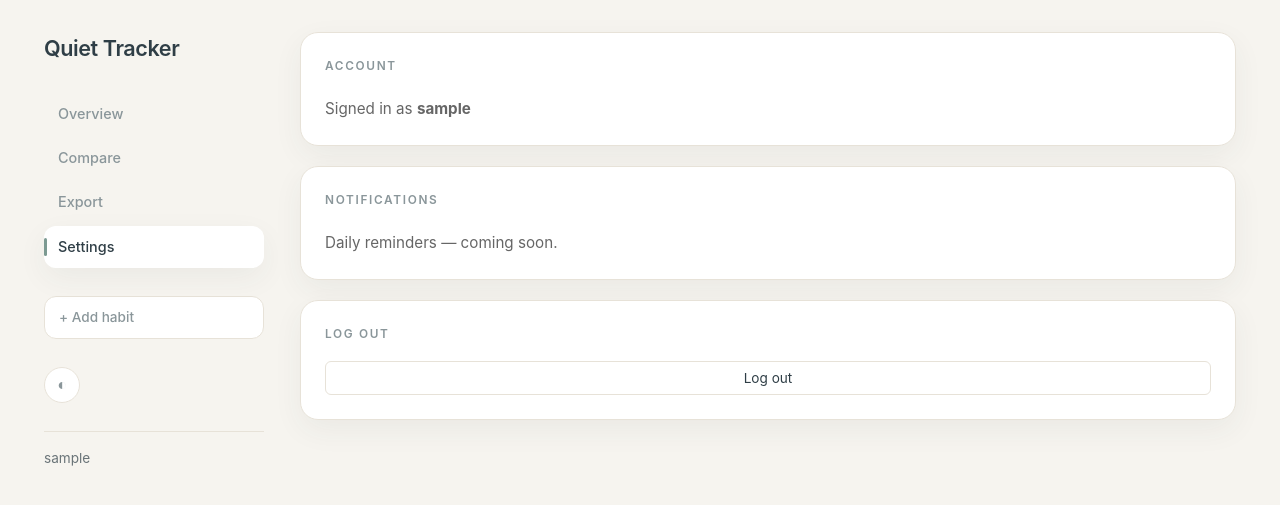
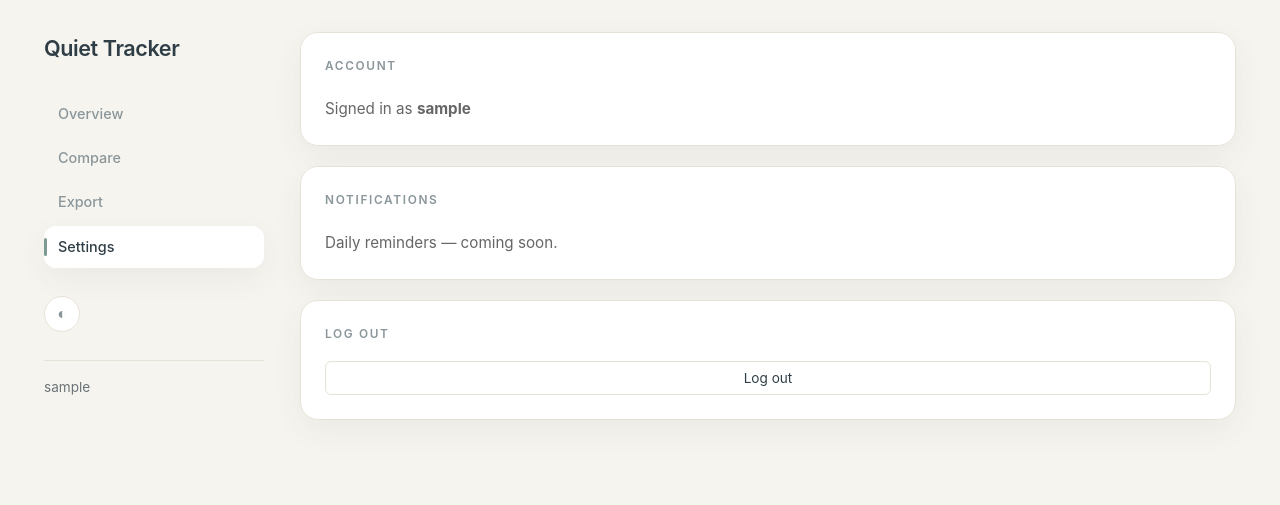
Before and after one commit to MelekBA/Quiet-tracker, a Flask app: page /settings in a window 1280 px wide. Shown: the top 505 px of the page. Run offline with Flask 3, Linux system fonts and the light colour scheme; the visitor is signed in with stand-in values (Sample User, id 1); some libraries are stand-ins or nearby versions.

Commit message:
Remove Add Habit form from Settings page

```diff
--- a/app/templates/settings.html
+++ b/app/templates/settings.html
@@ -29,17 +29,7 @@
             <a href="{{ url_for('main.settings') }}" class="nav-link active">Settings</a>
         </nav>
 
-        <details class="sidebar-add-wrap">
-            <summary>+ Add habit</summary>
-            <form method="post" action="{{ url_for('main.add') }}" class="sidebar-add">
-                <input type="hidden" name="csrf_token" value="{{ csrf_token() }}">
-                <input type="text" name="name" placeholder="Habit name" required autocomplete="off">
-                <div class="sidebar-add-row">
-                    <input type="color" name="color" value="#7c9a92" aria-label="habit color">
-                    <button type="submit">Add</button>
-                </div>
-            </form>
-        </details>
+
 
         <button id="theme-toggle" class="theme-toggle nav-theme" aria-label="toggle theme">◐</button>
 
```
